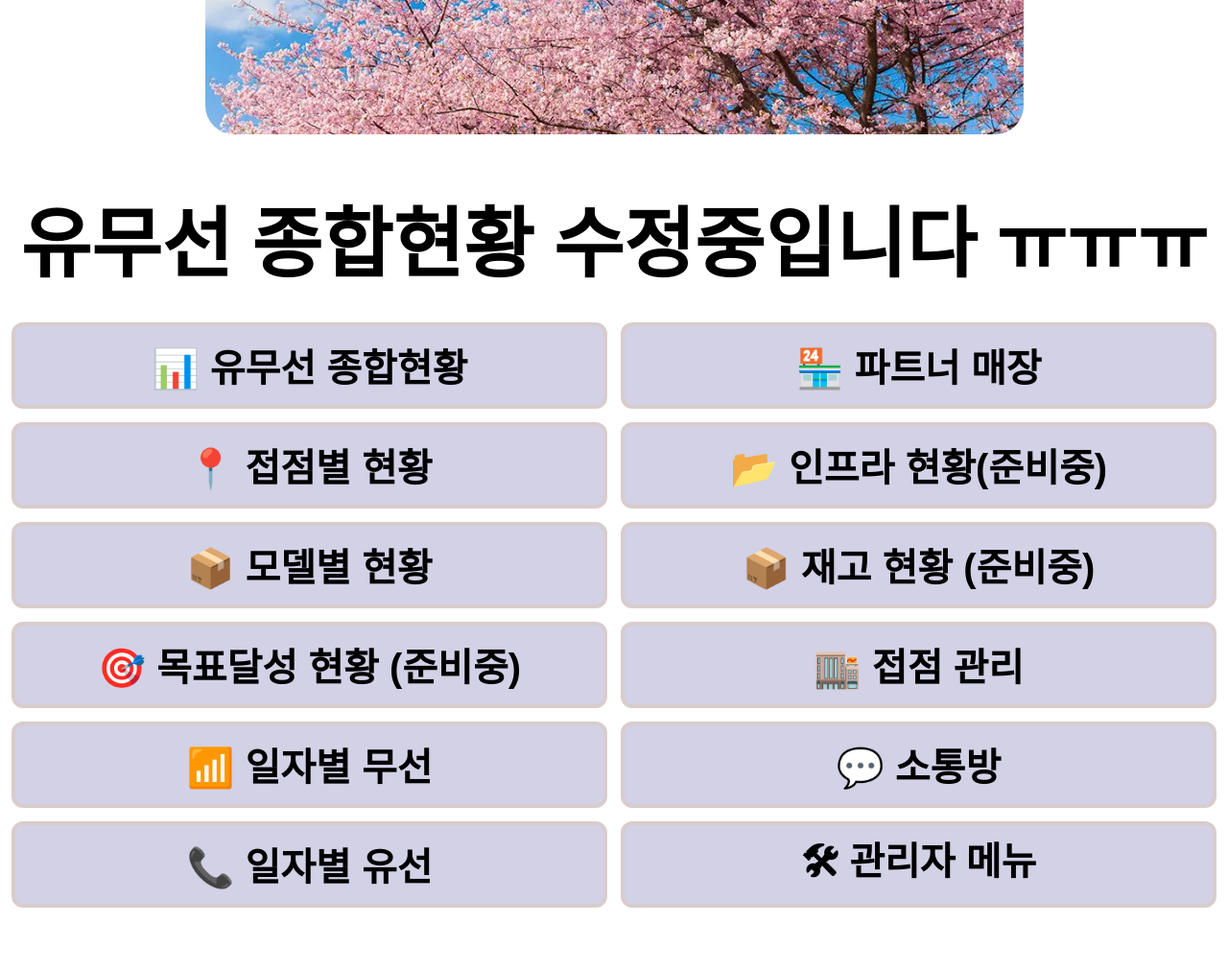
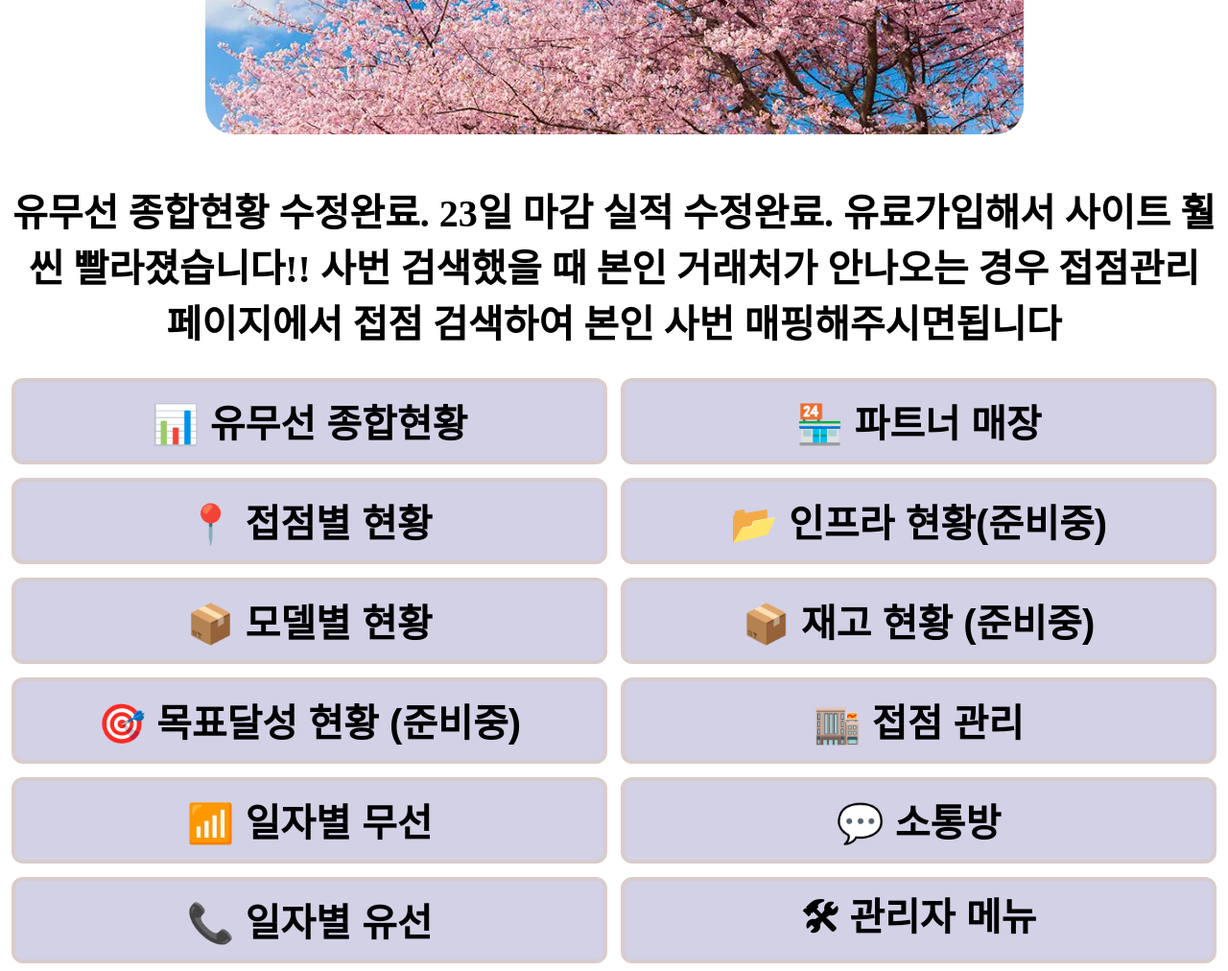
Before and after one commit to lim-taeyoung/yami, a FastAPI app: page /main in a window 1280 px wide. Shown: the part 475-1487 px from the top of the page at 96% size. Before the commit the page ends 1421 px from the top, so only its background shows below. Run offline with FastAPI, Linux system fonts and the light colour scheme.

Commit message:
Update main.html

```diff
--- a/templates/main.html
+++ b/templates/main.html
@@ -16,7 +16,7 @@
 
 <!-- 타이틀 -->
 <div style="text-align: center; margin: 20px 0 30px;">
-    <span style="font-size: 80px; font-weight: 900;">유무선 종합현황 수정중입니다 ㅠㅠㅠ</span>
+    <span style="font-size: 40px; font-weight: 900;">유무선 종합현황 수정완료. 23일 마감 실적 수정완료. 유료가입해서 사이트 훨씬 빨라졌습니다!! 사번 검색했을 때 본인 거래처가 안나오는 경우 접점관리 페이지에서 접점 검색하여 본인 사번 매핑해주시면됩니다</span>
 </div>
 
 <!-- ✅ 메인 버튼 -->
```
